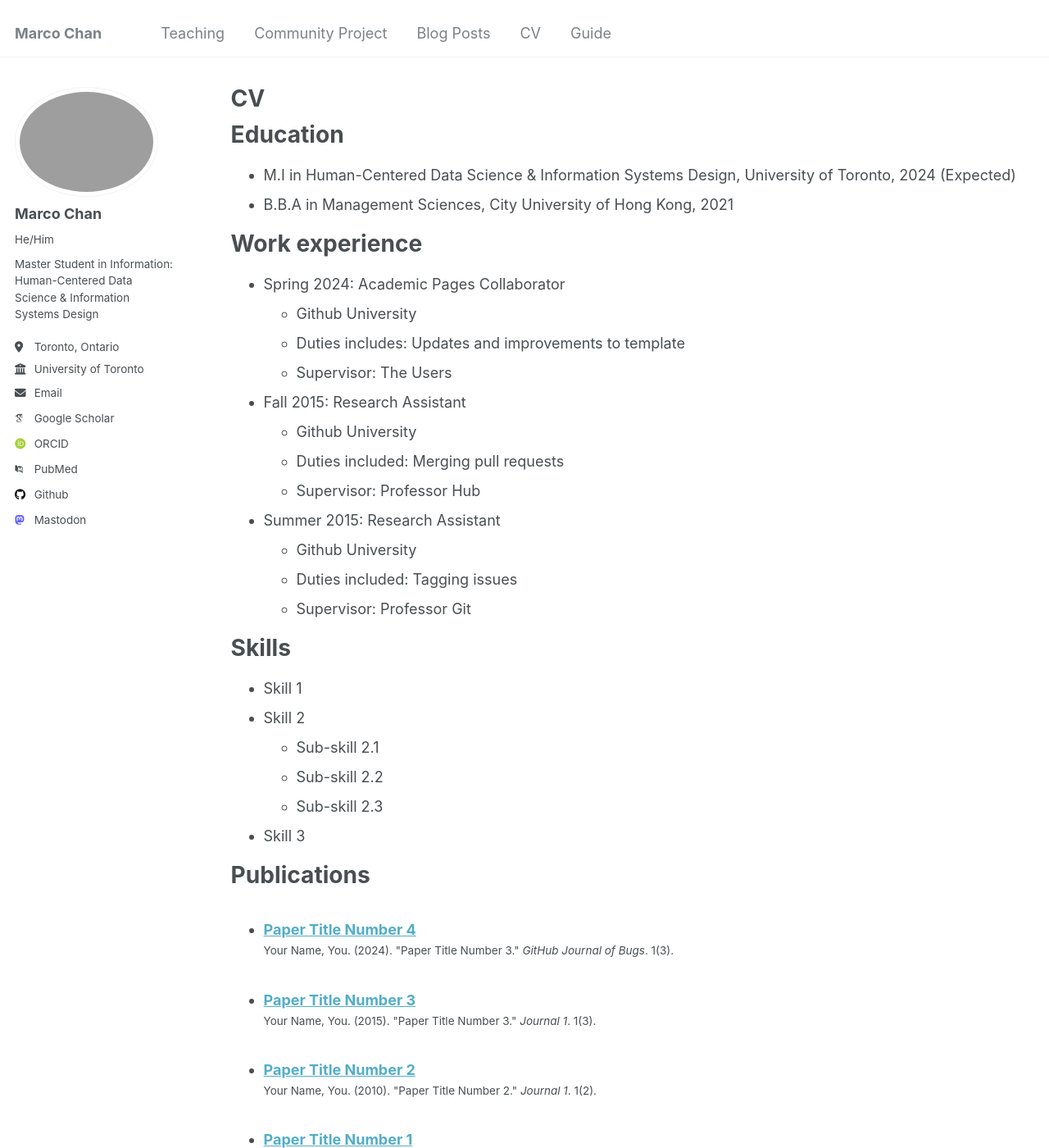
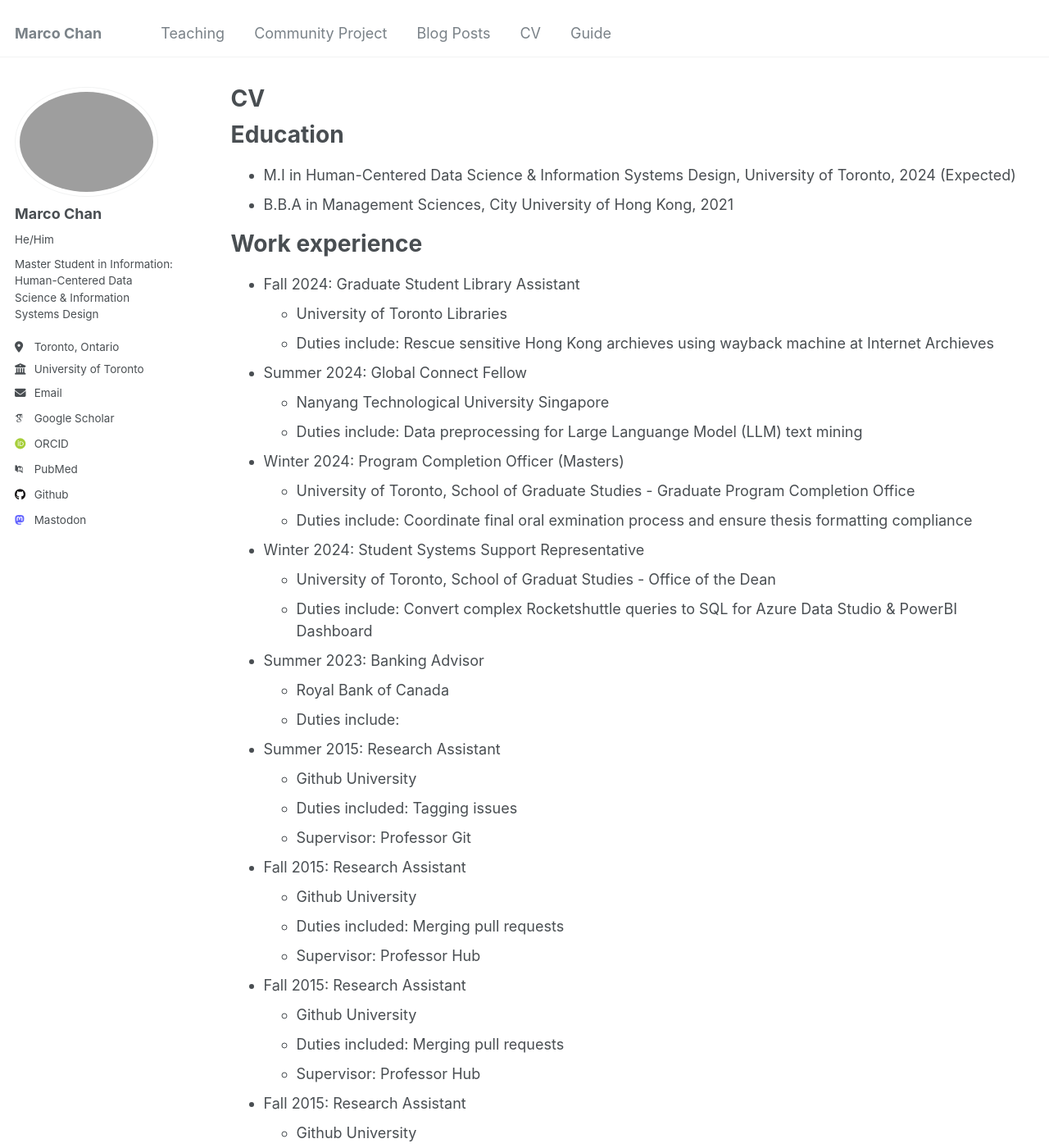
Before and after one commit to Marco-ProspectivePhD/home, a Jekyll site: the page built from _pages/cv.md, in a window 1280 px wide and 1400 px high. Shown: the whole window at 82% size. Built offline with Jekyll 4.4.1, drawn with Linux system fonts in a browser that asks for light colours; some web fonts are replaced; some of the changed text lies outside the part shown.

Commit message:
Update cv.md

```diff
--- a/_pages/cv.md
+++ b/_pages/cv.md
@@ -16,20 +16,67 @@ Education
 
 Work experience
 ======
-* Spring 2024: Academic Pages Collaborator
+* Fall 2024: Graduate Student Library Assistant
+  * University of Toronto Libraries
+  * Duties include: Rescue sensitive Hong Kong archieves using wayback machine at Internet Archieves
+
+* Summer 2024: Global Connect Fellow
+  * Nanyang Technological University Singapore
+  * Duties include: Data preprocessing for Large Languange Model (LLM) text mining
+
+* Winter 2024: Program Completion Officer (Masters)
+  * University of Toronto, School of Graduate Studies - Graduate Program Completion Office
+  * Duties include: Coordinate final oral exmination process and ensure thesis formatting compliance
+
+* Winter 2024: Student Systems Support Representative
+  * University of Toronto, School of Graduat Studies -  Office of the Dean
+  * Duties include: Convert complex Rocketshuttle queries to SQL for Azure Data Studio & PowerBI Dashboard
+
+* Summer 2023: Banking Advisor
+  * Royal Bank of Canada
+  * Duties include:
+
+* Summer 2015: Research Assistant
   * Github University
-  * Duties includes: Updates and improvements to template
-  * Supervisor: The Users
+  * Duties included: Tagging issues
+  * Supervisor: Professor Git
 
 * Fall 2015: Research Assistant
   * Github University
   * Duties included: Merging pull requests
   * Supervisor: Professor Hub
 
-* Summer 2015: Research Assistant
+* Fall 2015: Research Assistant
   * Github University
-  * Duties included: Tagging issues
-  * Supervisor: Professor Git
+  * Duties included: Merging pull requests
+  * Supervisor: Professor Hub
+
+* Fall 2015: Research Assistant
+  * Github University
+  * Duties included: Merging pull requests
+  * Supervisor: Professor Hub
+
+* Fall 2015: Research Assistant
+  * Github University
+  * Duties included: Merging pull requests
+  * Supervisor: Professor Hub
+
+* Fall 2015: Research Assistant
+  * Github University
+  * Duties included: Merging pull requests
+  * Supervisor: Professor Hub
+
+* Fall 2015: Research Assistant
+  * Github University
+  * Duties included: Merging pull requests
+  * Supervisor: Professor Hub
+
+
+
+
+
+
+
 
 Skills
 ======
```
